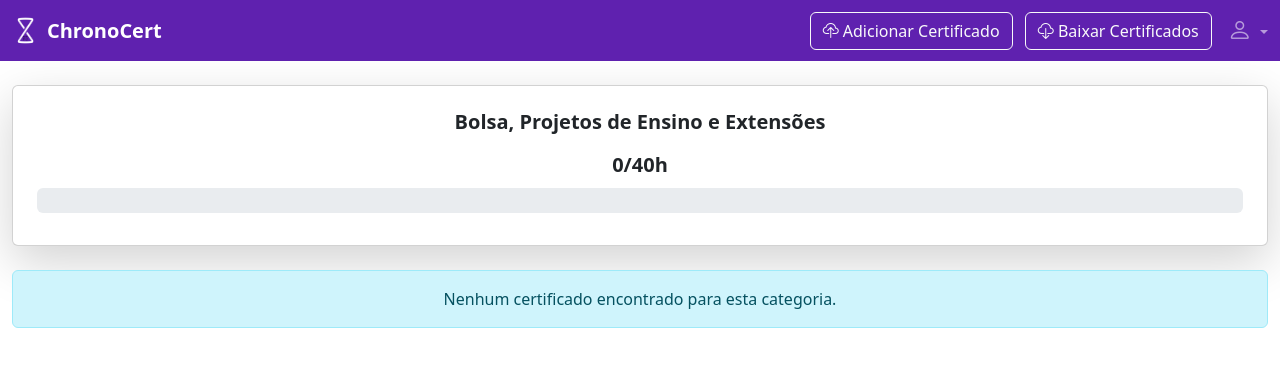
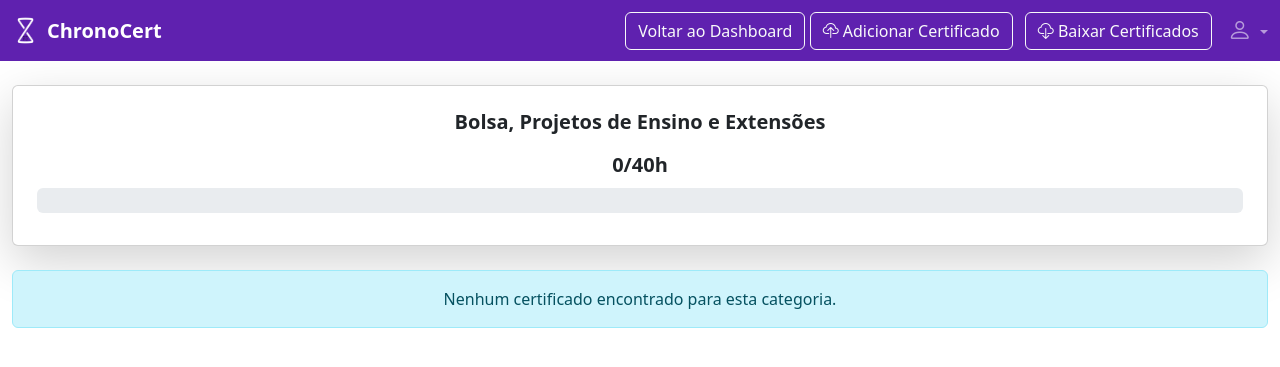
Before and after one commit to ArthurWillers/ChronoCert, a PHP site: page /pages/category.php?category=Bolsa_Projetos_de_Ensino_e_Extensoes in a window 1280 px wide. Shown: the top 367 px of the page. Run offline with PHP 8.4, Linux system fonts and the light colour scheme; the visitor is signed in with stand-in values (Sample User, id 1); data that the repository does not hold is empty.

Commit message:
Add "Voltar ao Dashboard" button to category page for improved navigation

```diff
--- a/pages/category.php
+++ b/pages/category.php
@@ -81,6 +81,9 @@ $user_email = $_SESSION['user_email'];
       <div class="collapse navbar-collapse" id="navbar_content">
         <ul class="navbar-nav ms-auto mb-2 mb-lg-0 flex-column flex-lg-row">
           <li class="nav-item mb-2 mb-lg-0 me-lg-3">
+            <a class="btn btn-outline-light mb-2 mb-lg-0" href="./dashboard.php">
+              Voltar ao Dashboard
+            </a>
             <a class="btn btn-outline-light mb-2 mb-lg-0" href="#" data-bs-toggle="modal" data-bs-target="#add_certificate_modal">
               <i class="bi bi-cloud-upload"></i> Adicionar Certificado
             </a>
```
